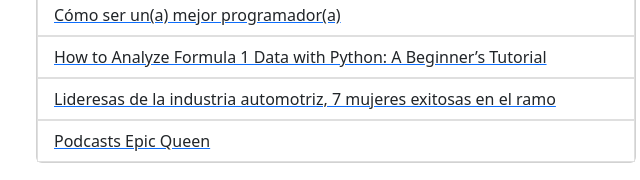
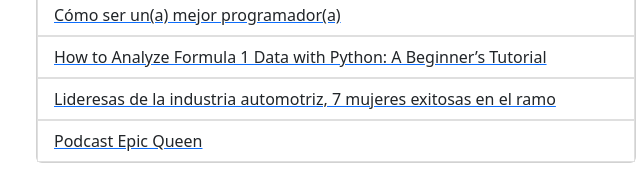
Before and after one commit to IsaRosSan/IsaRosSan.github.io, a plain HTML site: page index.html in a window 1280 px wide. Shown: the part 2920-3100 px from the top of the page, 304-944 px from the left. Drawn offline with nearby package versions, Linux system fonts and the light colour scheme; a web font is replaced by a local one.

Commit message:
Update index.html

```diff
--- a/index.html
+++ b/index.html
@@ -256,7 +256,7 @@
           </a>
           <a href="https://open.spotify.com/show/35lYVEUcRR6bmXHjJUCJDn" target="_blank" rel="noopener noreferrer">
             <li class="list-group-item">
-              Podcasts Epic Queen
+              Podcast Epic Queen
             </li>
           </a>
         </ul>
```
